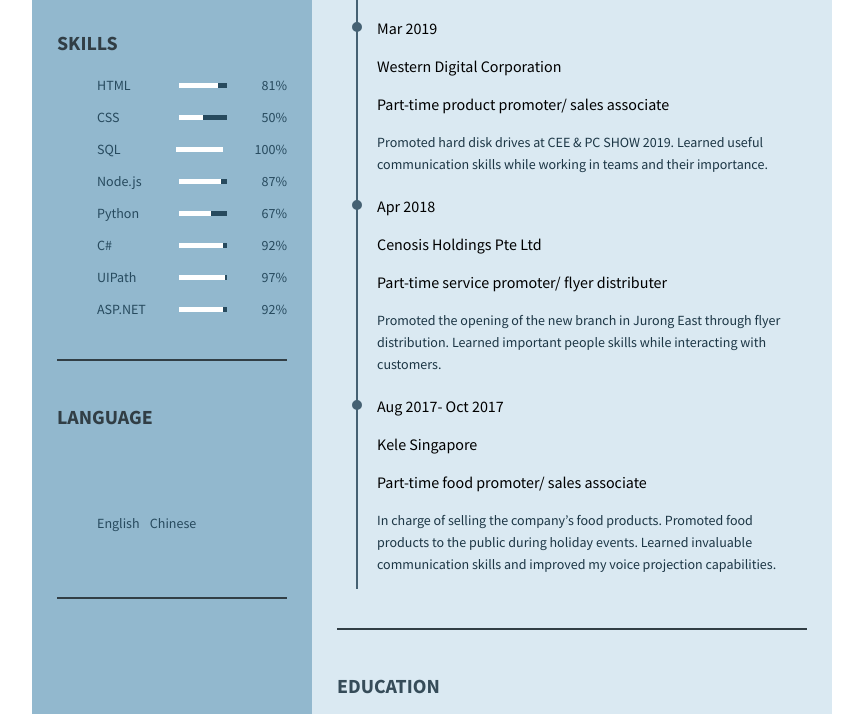
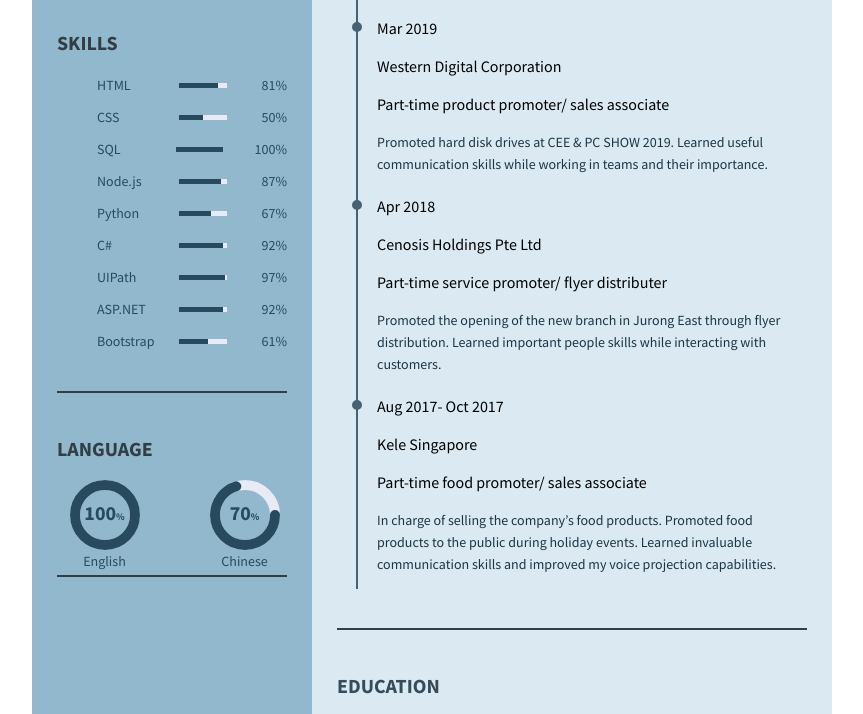
Before and after one commit to Liseon617/My-Website, a plain HTML site: page resume.html in a window 1280 px wide. Shown: the part 600-1314 px from the top of the page, without its empty margins (208-1071 px from the left). Drawn offline with Linux system fonts and the light colour scheme.

Commit message:
Donut progress for language skill

```diff
--- a/resume.html
+++ b/resume.html
@@ -19,9 +19,16 @@
             <li><a href="index.html">Home</a></li>
             <li><a href="resume.html">Resume</a></li>
             <li><a href="#">Games</a></li>
-            <li><a href="#">Github</a></li>
+            <li><a href="https://github.com/Liseon617">Github</a></li>
             <li><a href="#">Contact</a></li>
         </ul>
+    </div>
+    <div class="stripes">
+        <div class="stripe s0"></div>
+        <div class="stripe s1"></div>
+        <div class="stripe s2"></div>
+        <div class="stripe s3"></div>
+        <div class="stripe s4"></div>
     </div>
     <div class="resume">
         <div class="resume_left">
@@ -145,30 +152,51 @@
                             </div>
                             <div class="skill-per">92%</div>
                         </li>
+                        <li>
+                            <div class="skill_name">
+                                Bootstrap
+                            </div>
+                            <div class="skill_progress">
+                                <span style= "width: 61%"></span>
+                            </div>
+                            <div class="skill-per">61%</div>
+                        </li>
                     </ul>
                 </div>
                 <div class="resume_item resume_language">
                     <div class="title">
                         <p class="bold">Language</p>
                     </div>
-                    <ul>
-                        <li>
-                            <div class="langugae">
-                                <div class="language_chart english">
-
+                    <div class="language_container">
+                        <div class="langauge_card english">
+                            <div class="percent">
+                                <div class="number">
+                                    <p>100<span>%</span></p>
                                 </div>
-                                <p>English</p>
+                                <svg>
+                                    <circle cx="30" cy="30" r="30"></circle>
+                                    <circle cx="30" cy="30" r="30"></circle>
+                                </svg>
+                                <div class="language">
+                                    English
+                                </div>
                             </div>
-                        </li>
-                        <li>
-                            <div class="langugae">
-                                <div class="language_chart chinese">
-
+                        </div>
+                        <div class="langauge_card chinese">
+                            <div class="percent">
+                                <div class="number">
+                                    <p>70<span>%</span></p>
                                 </div>
-                                <p>Chinese</p>
+                                <svg>
+                                    <circle cx="30" cy="30" r="30"></circle>
+                                    <circle cx="30" cy="30" r="30"></circle>
+                                </svg>
+                                <div class="language">
+                                    Chinese
+                                </div>
                             </div>
-                        </li>
-                    </ul>
+                        </div>
+                    </div>
                 </div>
                 <div class="resume_item resume_referees">
                     <div class="title">
@@ -310,7 +338,7 @@
                         </li>
                     </ul>
                 </div>
-                <div class="resume_item resume_hobby">
+                <!--<div class="resume_item resume_hobby">
                     <div class="title">
                         <p class="bold">Hobbies</p>
                     </div>
@@ -320,7 +348,7 @@
                         <li><i class="fas fa-running" aria-hidden="true"></i></li>
                         <li><i class="fas fa-music" aria-hidden="true"></i></li>
                     </ul>
-                </div>
+                </div>-->
             </div>
         </div>
     </div>
--- a/template.css
+++ b/template.css
@@ -316,7 +316,7 @@
     width: 25%;
     margin: 0 5px;
     height: 5px;
-    background: #274A5E;
+    background: #e8eaf6;
     position: relative;
 }
 
@@ -329,29 +329,81 @@
     top: 0;
     left: 0;
     height: 100%;
-    background: #fff;
+    background: #274A5E;
 }
 
-.resume .resume_left .resume_language li{
-    display: inline-block;
+.language_container {
+    margin: 0;
+    width: 280px;
+    display: flex;
+    justify-content: space-around;
+}
+
+.language_container .language_card {
+    position: relative;
+    width: 70px;
+    display: flex;
+    justify-content: center;
+    align-items: center;
+    height: 70px;
+    border-radius: 4px;
+    text-align: center;
+    overflow: hidden;
+}
+
+.percent .number{
+    position: absolute;
+    width: 70px;
+    height: 70px;
+    display: flex;
+    justify-content: center;
+    align-items: center;
     color: #274A5E;
 }
 
-.resume .resume_left .resume_language .language_chart {
-    display: flex;
-    align-items: center;
-    justify-content: center;
-    width: 50px;
-    height: 50px;
-    border-radius: 50%;
+.percent .number p {
+    font-weight: 700;
+    font-size: 20px;
 }
 
-.resume .resume_left .resume_language .language_chart .english {
-    background:conic-gradient(#ff9000 95%, #fff 1);
-  }
+.percent .number p span {
+    font-size: 10px;
+}
+.percent .language {
+    position: absolute;
+    width: 70px;;
+    display: flex;
+    justify-content: center;
+    align-items: center;
+    color: #274A5E;
+}
+svg {
+    position: relative;
+    width: 115px;
+    height: 70px;
+    z-index: 1000;
+}
+svg circle {
+    fill: none;
+    stroke: #e8eaf6;
+    stroke-width: 10;
+    stroke-linecap: round;
+    transform: translate(5px, 5px);
+}
 
-  .resume .resume_left .resume_language .language_chart .chinese {
-    background:conic-gradient(#ff9000 84%, #fff 1);
+svg circle:nth-child(2) {
+    stroke-dasharray: 189;
+    stroke-dashoffset: 189;
+}
+
+.english svg circle:nth-child(2) {
+    stroke-dashoffset: calc(189 - (189 * 100) / 100);
+    stroke: #274A5E;
+}
+
+.chinese svg circle:nth-child(2) {
+    stroke-dashoffset: calc(189 - (189 * 70) / 100);
+    stroke: #274A5E;
 }
 
 .resume .resume_left .resume_referees {
@@ -403,7 +455,7 @@
 
 .resume .resume_right .resume_work ul li:before,
 .resume .resume_right .resume_education ul li:before,
-.resume .resume_right .resume_awards ul li:before{
+.resume .resume_right .resume_awards ul li:before {
     content: "";
     position: absolute;
     top: 5px;
@@ -427,7 +479,7 @@
     background: #456173;
 }
 
-.resume .resume_right .resume_hobby ul {
+/*.resume .resume_right .resume_hobby ul {
     display: flex;
     justify-content: space-between;
 }
@@ -457,4 +509,4 @@
 
 .resume .resume_right .resume-hobby ul li:last-child:before {
     display: none;
-}
+}*/
```
Also changed, not shown: index.html (+1 -1 lines).
